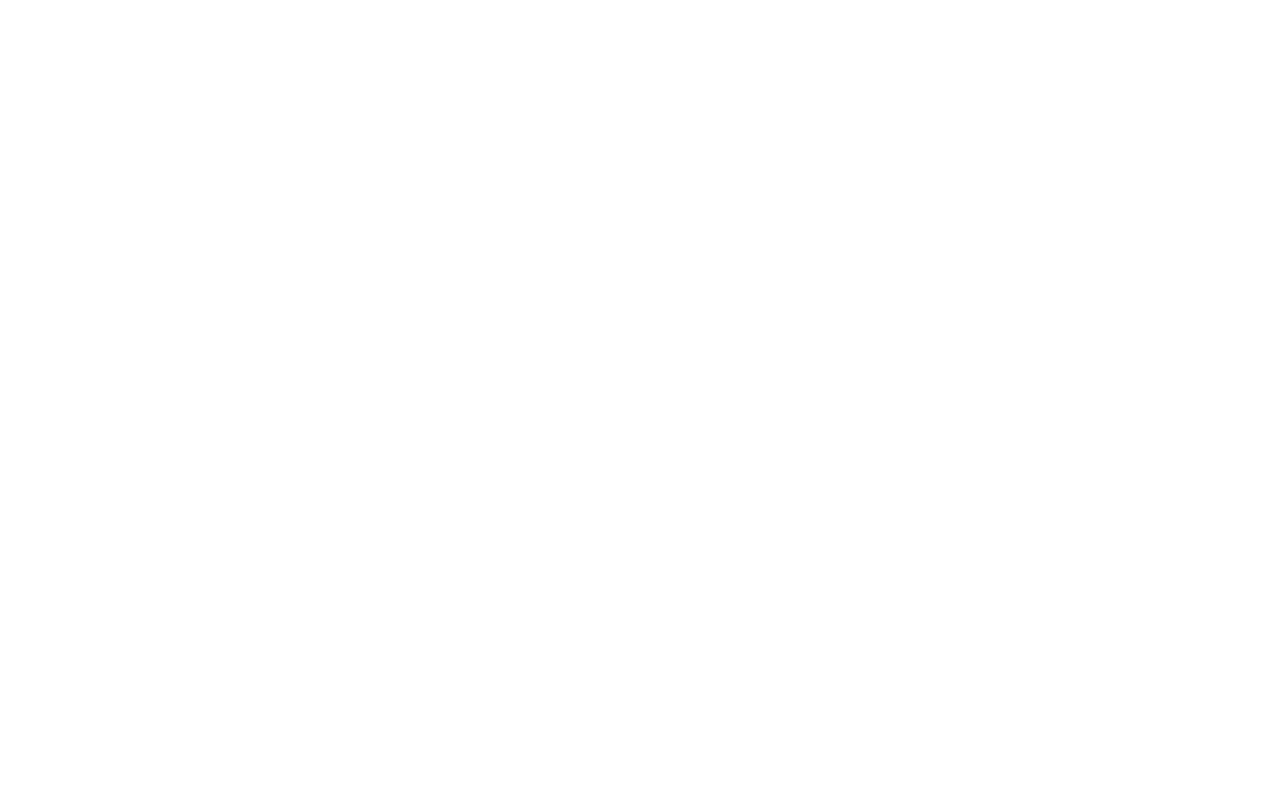
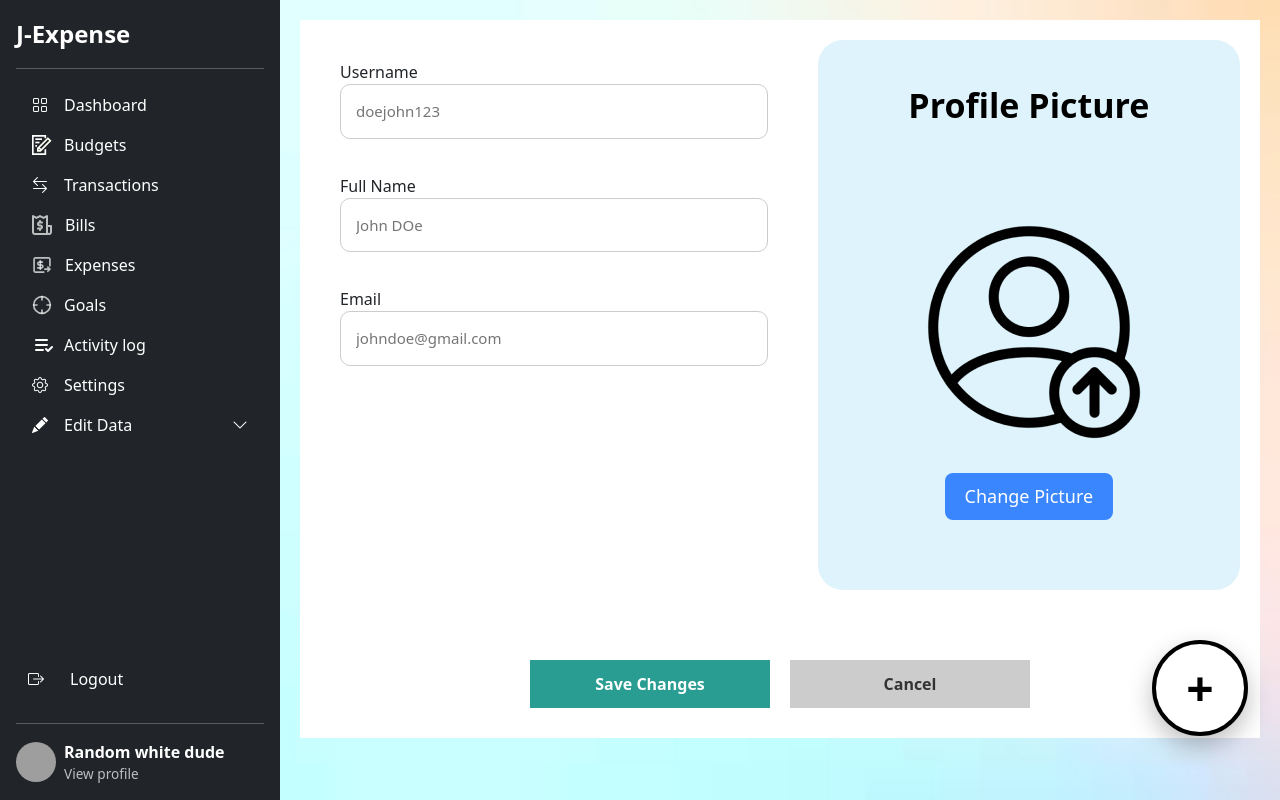
Before and after one commit to jones21312321313213/J-Expense, a React (Vite) app in the folder j-expense-frontend/: page /edit-settings-account in a window 1280 px wide. Before the commit this address had no page. Built offline with nearby package versions, Linux system fonts and the light colour scheme; grey boxes are pictures that could not be loaded.

Commit message:
added things in settings

```diff
--- a/j-expense-frontend/package.json
+++ b/j-expense-frontend/package.json
@@ -18,7 +18,7 @@
     "react-bootstrap": "^2.10.10",
     "react-dom": "^19.2.0",
     "react-icons": "^5.5.0",
-    "react-router-dom": "^7.9.6"
+    "react-router-dom": "^6.30.2"
   },
   "devDependencies": {
     "@eslint/js": "^9.39.1",
--- a/j-expense-frontend/src/App.jsx
+++ b/j-expense-frontend/src/App.jsx
@@ -19,6 +19,7 @@ import BudgetDetails from './pages/BudgetDetails'
 import GoalsDetails from './pages/GoalsDetails'
 import CategoryDetails from './pages/CategoryDetails'
 import AddTransactionPage from './pages/AddTransactionPage';
+import EditSettingsAccount from './Components/Settings/EditSettingsAccount'
 
 function App() {
   return (
@@ -46,6 +47,7 @@ function App() {
 
         <Route path="activity-log" element={<ActivityLog />} />
         <Route path="settings" element={<Settings />} />
+         <Route path="/edit-settings-account" element={<EditSettingsAccount />} />
         <Route path="budget-details" element={<BudgetDetails />} />
         <Route path="goals-details" element={<GoalsDetails />} />
         <Route path="category-details" element={<CategoryDetails />} />
--- /dev/null
+++ b/j-expense-frontend/src/Components/Settings/EditSettingsAccount.jsx
@@ -0,0 +1,145 @@
+import pfp from "/src/assets/pfp.png";
+
+
+
+
+function EditSettingsAccount({ onSave }) {
+  const container = {
+    display: "flex",
+    justifyContent: "space-between",
+    alignItems: "stretch",
+    gap: "30px",
+    padding: "20px",
+    width: "100%",
+  };
+
+  const leftSide = {
+    flex: 1,
+    display: "flex",
+    flexDirection: "column",
+    gap: "35px",
+    padding: "20px",
+    minHeight: "550px",
+  };
+
+  const inputStyle = {
+    width: "100%",
+    padding: "15px",
+    borderRadius: "10px",
+    border: "1px solid #ccc",
+    fontSize: "15px",
+  };
+
+  const rightSide = {
+    flex: 0.8,
+    background: "#DEF3FB",
+    padding: "40px",
+    borderRadius: "25px",
+    display: "flex",
+    flexDirection: "column",
+    alignItems: "center",
+    gap: "25px",
+    minHeight: "550px",
+    color: "white",
+    fontWeight: "600",
+    fontSize: "18px",
+  };
+
+const saveBtnStyle = {
+    padding: "12px 30px",
+    background: "#299D91",
+    border: "none",
+    color: "#fff",
+    fontWeight: "600",
+    cursor: "pointer",
+    width: "25%",
+    borderRadius: "0",
+    marginBottom: "30px",
+  };
+
+  const cancelBtnStyle = {
+    padding: "12px 30px",
+    background: "#ccc",
+    color: "#333",
+    border: "none",
+    fontWeight: "600",
+    cursor: "pointer",
+    width: "25%",
+    borderRadius: "0",
+    marginBottom: "30px",
+  };
+
+const buttonContainer = {
+    display: "flex",
+    justifyContent: "center",
+    gap: "20px",
+    marginTop: "50px",
+};
+
+
+  // --- Handlers ---
+
+  const handleSaveClick = () => {
+    // 1. TODO **Perform API/State Update Logic here first** (e.g., save form data)
+
+    // 2. Call the prop function to switch back to view mode
+    if (onSave) {
+        onSave();
+    }
+  };
+
+  const handleCancelClick = () => {
+    // 1. No save logic needed, just switch back to view mode
+
+    // 2. Call the prop function (onSave in this case acts as onCloseEdit/handleCancelEdit)
+    if (onSave) {
+        onSave();
+    }
+  };
+
+  return (
+      <div style={{ backgroundColor: "white", margin: "0", padding: "0" }}>
+
+        <div style={container}>
+          {/* LEFT SIDE (Input Fields) */}
+          <div style={leftSide}>
+            <div>
+              <label>Username</label>
+              <input style={inputStyle} type="text" placeholder="doejohn123" />
+            </div>
+
+            <div>
+              <label>Full Name</label>
+              <input style={inputStyle} type="text" placeholder="John DOe" />
+            </div>
+
+            <div>
+              <label>Email</label>
+              <input style={inputStyle} type="email" placeholder="johndoe@gmail.com" />
+            </div>
+
+          </div>
+
+          {/* RIGHT SIDE (Profile Picture) */}
+          <div style={rightSide}>
+            <div style={{ color: "black", fontWeight: "bold", fontSize:"34px", marginBottom:"50px"}}>Profile Picture</div>
+            {/* this is temp */}
+              <img src={pfp} alt="Profile"  />
+              <button style={{padding: "10px 20px", background: "#3A86FF", color: "white", border: "none", borderRadius: "8px", cursor: "pointer"}}>
+                  Change Picture
+              </button>
+          </div>
+        </div>
+
+        {/* Buttons Container */}
+        <div style={buttonContainer}>
+          <button style={saveBtnStyle} onClick={handleSaveClick}>Save Changes</button>
+          <button style={cancelBtnStyle} onClick={handleCancelClick}>Cancel</button>
+
+        </div>
+
+      </div>
+  );
+}
+
+export default EditSettingsAccount;
--- /dev/null
+++ b/j-expense-frontend/src/Components/Settings/EditSettingsSecurity.jsx
@@ -0,0 +1,112 @@
+// Accept the onSave prop from the parent
+function EditSettingsSecurity({ onSave }) {
+  const container = {
+    display: "flex",
+    flexDirection: "column",
+    gap: "25px",
+    padding: "20px",
+    maxWidth: "500px",
+    margin: "0",
+    minHeight: "550px",
+  };
+
+  const inputStyle = {
+    width: "100%",
+    padding: "15px",
+    borderRadius: "10px",
+    border: "1px solid #ccc",
+    fontSize: "15px",
+  };
+
+  const updateBtn = {
+    marginBottom: "30px",
+    marginTop: "50px",
+    padding: "12px",
+    background: "#299D91",
+    border:"none",
+    color: "#fff",
+    fontWeight: "600",
+    width: "30%",
+    cursor: "pointer",
+  };
+
+  const buttonContainer = {
+    display: "flex",
+    justifyContent: "center",
+    marginTop: "40px",
+    gap: "20px",
+  };
+
+  // Handler to simulate saving and switch back to view mode
+  const handleSaveClick = () => {
+    // TODO ADD THE SAVE LOGIC HERE
+    console.log("Saving security settings...");
+    if (onSave) {
+        onSave();
+    }
+  };
+
+  const handleCancelClick = () => {
+    if (onSave) {
+        onSave();
+    }
+  };
+
+  return (
+    <div style={{ backgroundColor: "white", padding: "20px", minHeight: "550px" }}>
+
+      {/* Inputs container */}
+      <div style={container}>
+
+        {/* Old Password */}
+        <div>
+          <label>Old Password</label>
+          <input
+            style={inputStyle}
+            type="password"
+            placeholder="Enter old password"
+          />
+        </div>
+
+        {/* New Password */}
+        <div>
+          <label>New Password</label>
+          <input
+            style={inputStyle}
+            type="password"
+            placeholder="Enter new password"
+          />
+        </div>
+
+        {/* Confirm Password */}
+        <div>
+          <label>Confirm Password</label>
+          <input
+            style={inputStyle}
+            type="password"
+            placeholder="Confirm new password"
+          />
+        </div>
+
+        {/* Phone Number */}
+        <div>
+          <label>Phone Number</label>
+          <input
+            style={inputStyle}
+            type="text"
+            placeholder="Enter phone number"
+          />
+        </div>
+      </div>
+
+      {/* Buttons outside input container but inside white wrapper */}
+      <div style={buttonContainer}>
+        <button style={updateBtn} onClick={handleSaveClick}>Save Changes</button>
+        <button style={{ ...updateBtn, background: "#ccc", color: "#333", width: "30%" }} onClick={handleCancelClick}>Cancel</button>
+
+      </div>
+    </div>
+  );
+}
+
+export default EditSettingsSecurity;
--- a/j-expense-frontend/src/Components/Settings/SettingsAccount.jsx
+++ b/j-expense-frontend/src/Components/Settings/SettingsAccount.jsx
@@ -1,8 +1,10 @@
-
+import { useNavigate } from "react-router-dom";
 import pfp from "/src/assets/pfp.png";
 
 
-function SettingsAccount() {
+function SettingsAccount({ onEditClick }) {
+
+  const navigate = useNavigate();
   const container = {
     display: "flex",
     justifyContent: "space-between",
@@ -65,6 +67,13 @@ function SettingsAccount() {
     cursor: "pointer",
   };
 
+const handleEditClick = () => {
+    // Call the prop function provided by the parent (Settings)
+    if (onEditClick) {
+      onEditClick();
+    }
+  };
+
   return (
     <div style={{ backgroundColor: "white", margin: "0", padding: "0" }}>
 
@@ -97,7 +106,8 @@ function SettingsAccount() {
       </div>
 
       <div style={{ display: "flex", justifyContent: "center" }}>
-        <button style={updateBtn}>Edit</button>
+        {/* The onClick now uses the new handler */}
+        <button style={updateBtn} onClick={handleEditClick}>Edit</button>
       </div>
 
     </div>
--- a/j-expense-frontend/src/Components/Settings/SettingsSecurity.jsx
+++ b/j-expense-frontend/src/Components/Settings/SettingsSecurity.jsx
@@ -1,4 +1,5 @@
-function SettingsSecurity() {
+// 1. Accept the onEditClick prop
+function SettingsSecurity({ onEditClick }) {
   const container = {
     display: "flex",
     flexDirection: "column",
@@ -17,22 +18,29 @@ function SettingsSecurity() {
     fontSize: "15px",
   };
 
-  const buttonStyle = {
-    padding: "12px 30px",
+  const updateBtn = {
+    marginBottom: "30px",
+    marginTop: "50px",
+    padding: "12px",
     background: "#299D91",
+    border:"none",
     color: "#fff",
     fontWeight: "600",
-    border: "none",
-    borderRadius: "0px",
+    width: "20%",
     cursor: "pointer",
-    minWidth: "150px",
   };
 
   const buttonContainer = {
     display: "flex",
     justifyContent: "center",
-    gap: "400px",
     marginTop: "40px",
+  };
+
+  // 2. Define the handler function
+  const handleEditClick = () => {
+    if (onEditClick) {
+        onEditClick();
+    }
   };
 
   return (
@@ -62,8 +70,8 @@ function SettingsSecurity() {
 
       {/* Buttons outside input container but inside white wrapper */}
       <div style={buttonContainer}>
-        <button style={buttonStyle}>Change Password</button>
-        <button style={buttonStyle}>Change Number</button>
+        {/* 3. Attach the handler to the button */}
+        <button style={updateBtn} onClick={handleEditClick}>Edit</button>
       </div>
     </div>
   );
```
Also changed, not shown: j-expense-frontend/src/pages/Settings.jsx (+62 -7 lines), 1 other file (tests, documents, lock files or other folders).
